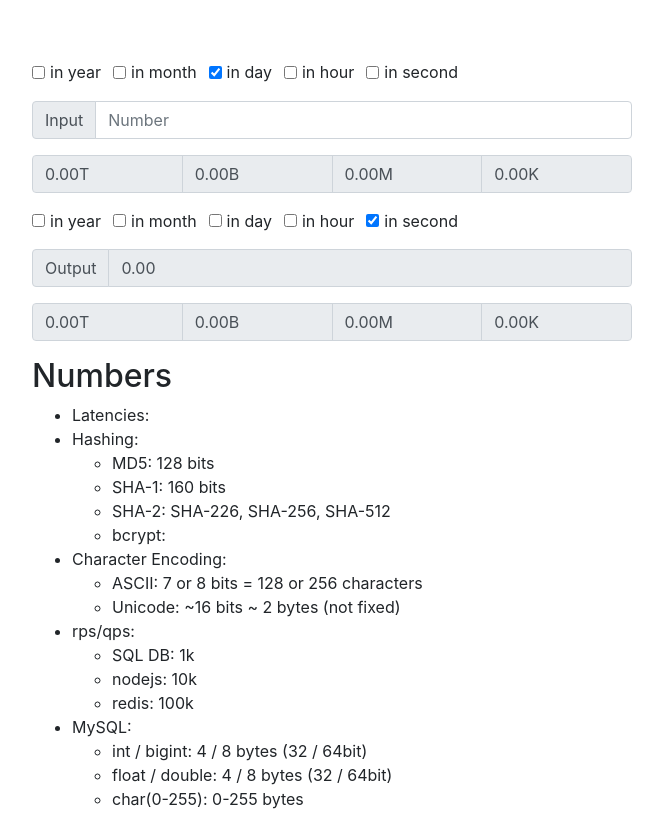
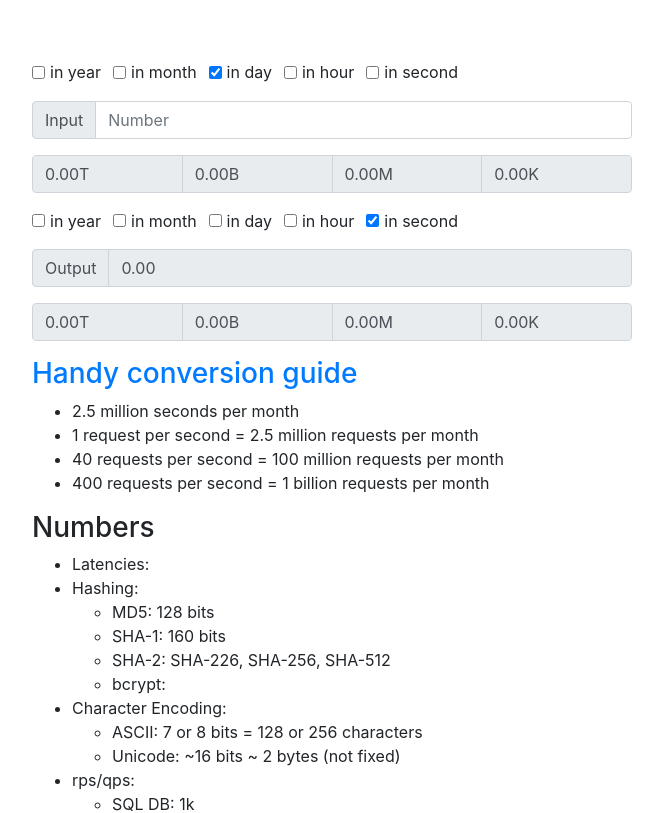
Before and after one commit to miaachan/SD-QuickCal, a React (Create React App) app: page / in a window 1280 px wide. Shown: the top 813 px of the page, without its empty margins (308-971 px from the left). Built offline with nearby package versions, Linux system fonts and the light colour scheme.

Commit message:
feat: add Handy conversion guide

```diff
--- a/src/Component/Cheatsheet.tsx
+++ b/src/Component/Cheatsheet.tsx
@@ -5,7 +5,14 @@ function Cheatsheet() {
     return (
         <ReactMarkdown>
             {`
-## Numbers
+### [Handy conversion guide](https://github.com/donnemartin/system-design-primer/blob/master/solutions/system_design/scaling_aws/README.md#calculate-usage)
+
+- 2.5 million seconds per month
+- 1 request per second = 2.5 million requests per month
+- 40 requests per second = 100 million requests per month
+- 400 requests per second = 1 billion requests per month
+
+###  Numbers
 
 - Latencies:
 - Hashing:
```
